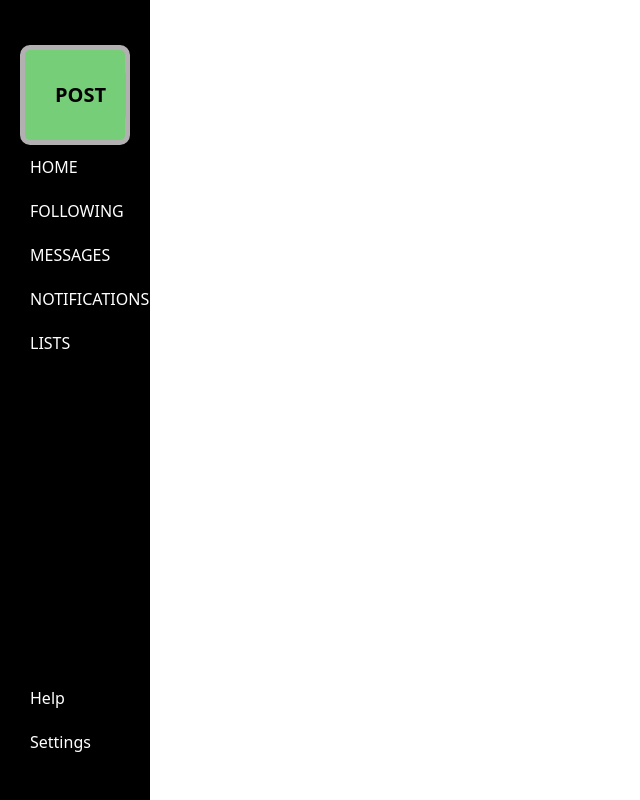
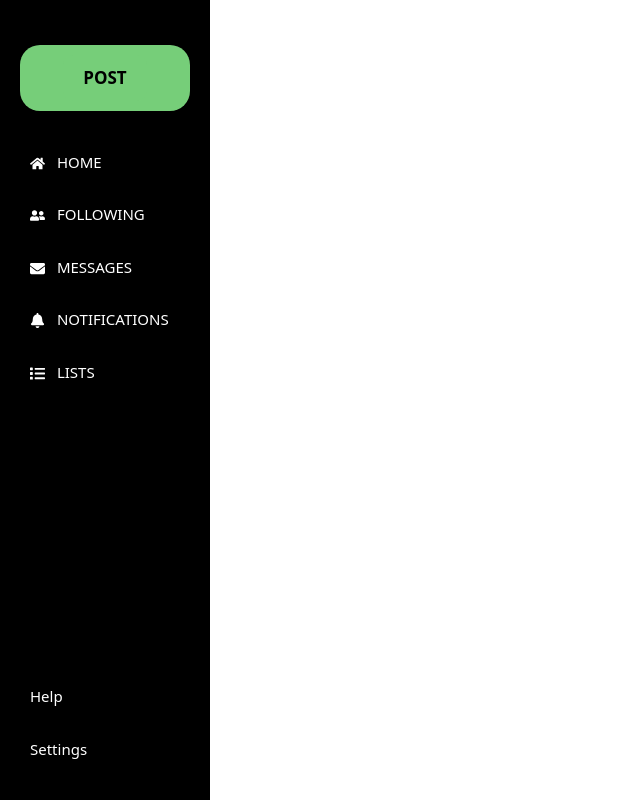
Before and after one commit to hypnosw/Entertainia, a React (Create React App) app: page /#/SideBar in a window 1280 px wide. Shown: the whole page, without its empty margins (0-640 px from the left). Built offline with nearby package versions, Linux system fonts and the light colour scheme.

Commit message:
sidebar updated 11/10/23

```diff
--- a/src/Components/SideBar/index.css
+++ b/src/Components/SideBar/index.css
@@ -1,6 +1,6 @@
 
 .sidebar {
-    width: 150px;
+    width: 210px;
     background-color: black;
     color: white;
     position: fixed;
@@ -19,27 +19,30 @@
     background-color: #76ce79; /* 顶部部分的背景颜色 */
     padding: 10px;
     text-align: center;
-    border:  5px solid #b2b0b0;
-    border-radius: 10px;
+    /* border:  5px solid #b2b0b0; */
+    border-radius: 20px;
     margin-top: 25px;
+    transition: background-color 0.3s;
   }
 
   /* 顶部部分按钮的样式 */
   .post-button {
     background-color: #76ce79;
-    font-size: 20px;
+    font-size: 17px;
     font-weight: bold;
     color: black;
     border: none;
     padding: 10px 20px;
-    margin: 10px 0;
-    border-radius: 5px;
+    /* margin: 10px 0; */
+    border-radius: 10px;
     cursor: pointer;
+    transition: background-color 0.3s;
 
   }
 
   /* 中间部分的样式 */
   .middle-section {
+    margin-top: 30px;
     flex-grow: 1;
   }
 
@@ -52,15 +55,34 @@
   .sidebar-list {
     list-style: none;
     padding: 0;
+    margin-bottom: 10px;
   }
 
   .sidebar-item {
+    font-size: 15px;
     padding: 10px;
     cursor: pointer;
+    margin-bottom: 10px;
     transition: background-color 0.3s;
+    /* display: flex; */
+    align-items: center;
+  }
+
+  .sidebar-item svg {
+    margin-right: 8px; /* 调整图标和文字之间的间距 */
   }
 
   /* 鼠标悬停时的背景颜色 */
   .sidebar-item:hover {
     background-color: #555;
   }
+
+
+  .shared-parent-container {
+    justify-content: center;
+  }
+
+  .shared-parent-container:hover .top-section,
+.shared-parent-container:hover .post-button {
+  background-color: #979494/* 悬停时的背景颜色 */;
+}
--- a/src/Components/SideBar/index.js
+++ b/src/Components/SideBar/index.js
@@ -1,19 +1,21 @@
 import React from "react";
 import "./index.css";
+import { FaHome, FaUserFriends, FaEnvelope, FaBell, FaList } from 'react-icons/fa';
 
 const Sidebar = () => {
     return (
       <div className="sidebar">
+        <div className="shared-parent-container">
         <div className="top-section">
           <button className="post-button">POST</button>
-        </div>
+        </div></div>
         <div className="middle-section">
           <ul className="sidebar-list">
-            <li className="sidebar-item">HOME</li>
-            <li className="sidebar-item">FOLLOWING</li>
-            <li className="sidebar-item">MESSAGES</li>
-            <li className="sidebar-item">NOTIFICATIONS</li>
-            <li className="sidebar-item">LISTS</li>
+          <li className="sidebar-item"><FaHome /> HOME</li>
+          <li className="sidebar-item"><FaUserFriends /> FOLLOWING</li>
+          <li className="sidebar-item"><FaEnvelope /> MESSAGES</li>
+          <li className="sidebar-item"><FaBell /> NOTIFICATIONS</li>
+          <li className="sidebar-item"><FaList /> LISTS</li>
           </ul>
         </div>
         <div className="bottom-section">
```
